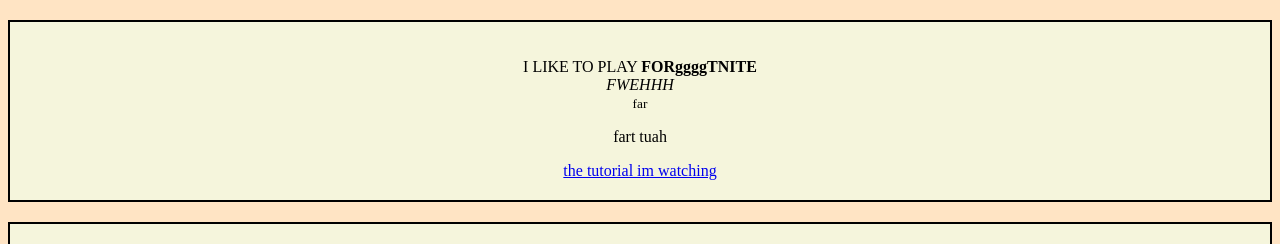
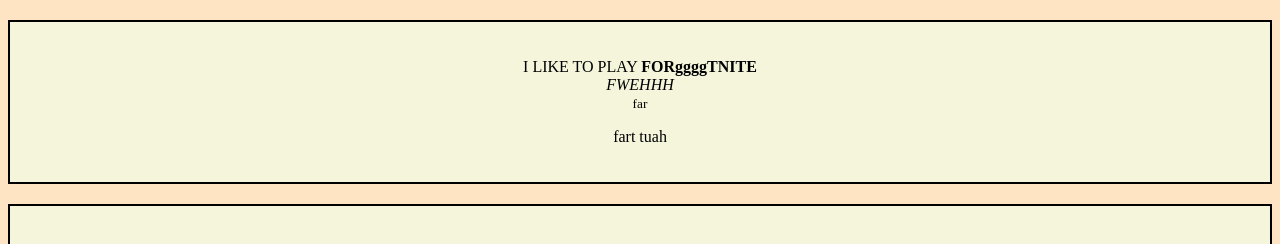
Before and after one commit to svelli11/CozyArt, a plain HTML site: page index.html in a window 1280 px wide. Shown: the top 244 px of the page. Drawn offline with Linux system fonts and the light colour scheme.

Commit message:
Update index.html

```diff
--- a/index.html
+++ b/index.html
@@ -13,7 +13,6 @@
             <small>far</small>
         </p>
         <p>fart tuah</p>
-        <a href="https://youtu.be/mbeT8mpmtHA?si=WTzZ1rQhR5yoxir3&t=818">the tutorial im watching</a>
     </div>
 
     <div class="center">
```
